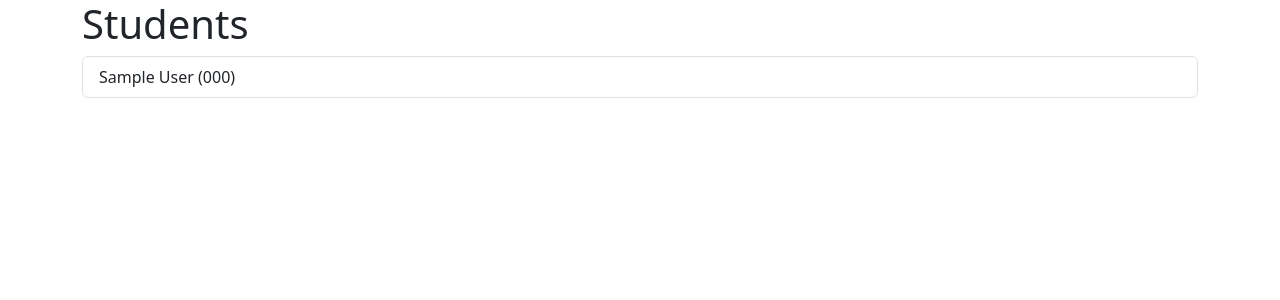
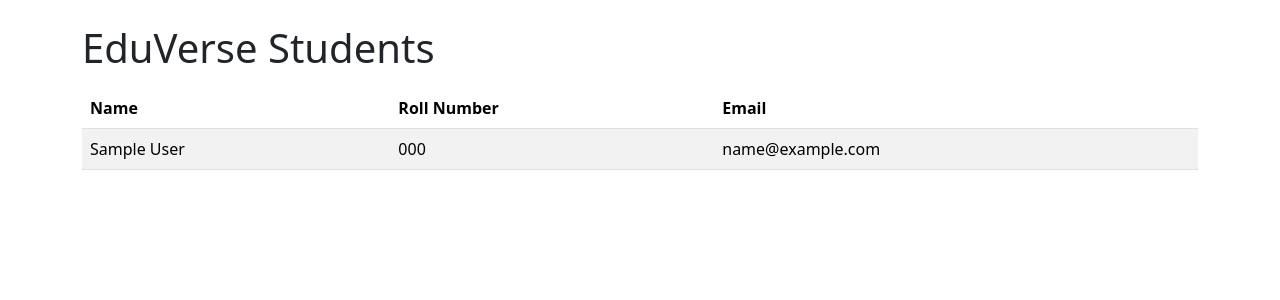
Before and after one commit to Krishnarajan7/EduVerse, a Django app: page /students/ in a window 1280 px wide. Shown: the top 300 px of the page. Run offline with Django 5.2, Linux system fonts and the light colour scheme; tables that the repository leaves empty hold one stand-in row (values such as "Sample post").

Commit message:
add better ui

```diff
--- a/templates/students/student_list.html
+++ b/templates/students/student_list.html
@@ -5,13 +5,30 @@
     <link href="https://cdn.jsdelivr.net/npm/bootstrap@5.3.3/dist/css/bootstrap.min.css" rel="stylesheet">
 </head>
 <body>
-    <div class="container">
-        <h1>Students</h1>
-        <ul class="list-group">
-        {% for student in students %}
-            <li class="list-group-item">{{ student.name }} ({{ student.roll_number }})</li>
-        {% endfor %}
-        </ul>
+    <div class="container mt-4">
+        <h1 class="mb-3">EduVerse Students</h1>
+        {% if students %}
+            <table class="table table-striped">
+                <thead>
+                    <tr>
+                        <th>Name</th>
+                        <th>Roll Number</th>
+                        <th>Email</th>
+                    </tr>
+                </thead>
+                <tbody>
+                {% for student in students %}
+                    <tr>
+                        <td>{{ student.name }}</td>
+                        <td>{{ student.roll_number }}</td>
+                        <td>{{ student.email }}</td>
+                    </tr>
+                {% endfor %}
+                </tbody>
+            </table>
+        {% else %}
+            <p class="text-muted">No students yet—add some in the admin panel!</p>
+        {% endif %}
     </div>
 </body>
 </html>
```
